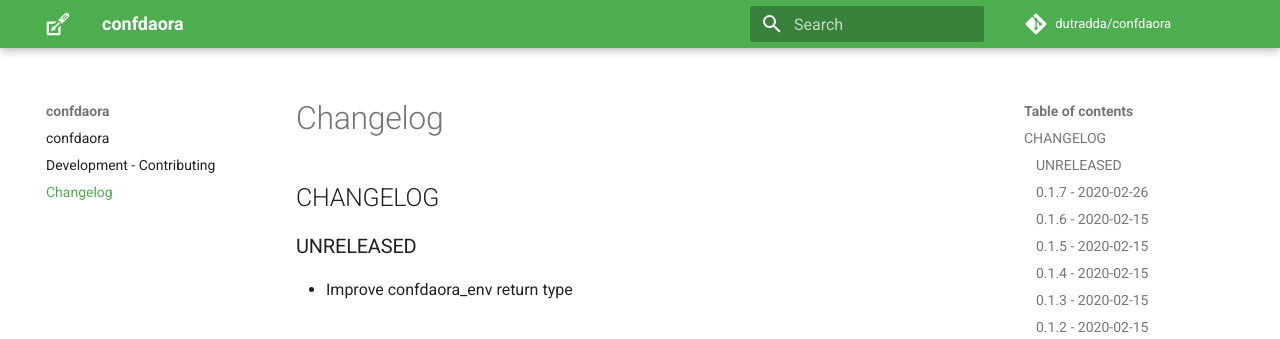
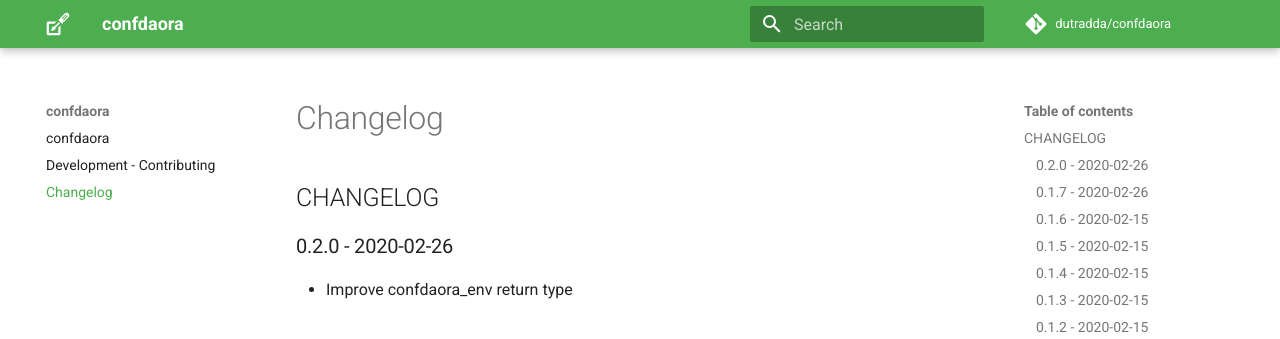
Before and after one commit to dutradda/confdaora, an MkDocs documentation site: the page built from docs/changelog.md, in a window 1280 px wide and 1249 px high. Shown: the top 339 px of the window. Built offline with MkDocs 1.6.1 and Material for MkDocs 9.7.7, drawn with Linux system fonts in a browser that asks for light colours; comment, search, counter and statistics services are not loaded.

Commit message:
Update CHANGELOG

```diff
--- a/docs/changelog.md
+++ b/docs/changelog.md
@@ -1,6 +1,6 @@
 ## CHANGELOG
 
-### UNRELEASED
+### 0.2.0 - 2020-02-26
 
  - Improve confdaora_env return type
 
```
Also changed, not shown: CHANGELOG.md (+1 -1 lines).
